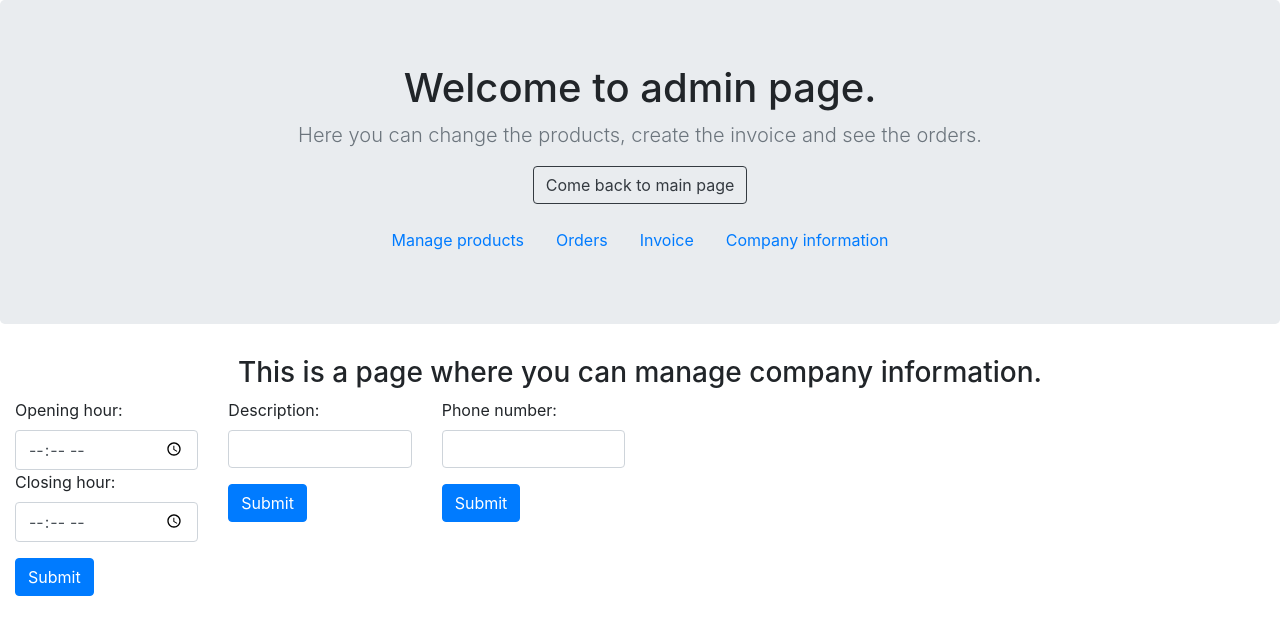
After one commit to gabba23/Duck-shop, a PHP site: page /admin/companyInfo.php in a window 1280 px wide. The commit adds this page. Shown: the top 635 px of the page. Run offline with PHP 8.4, Linux system fonts and the light colour scheme.

Commit message:
Edit available, working on companyInfo file

```diff
--- a/admin/admin.php
+++ b/admin/admin.php
@@ -26,6 +26,9 @@
             <li class="nav-item">
                 <a class="nav-link" href="invoice.php">Invoice</a>
             </li>
+            <li class="nav-item">
+                <a class="nav-link" href="companyInfo.php">Company information</a>
+            </li>
         </ul>
     </section>
 
--- /dev/null
+++ b/admin/companyInfo.php
@@ -0,0 +1,51 @@
+<?php
+require "admin.php";
+?>
+
+<!DOCTYPE html>
+<html lang="en">
+<head>
+    <meta charset="UTF-8">
+    <meta name="viewport" content="width=device-width, initial-scale=1.0">
+    <title>Company Infomation</title>
+    <link rel="stylesheet" href="https://maxcdn.bootstrapcdn.com/bootstrap/4.0.0/css/bootstrap.min.css"
+        integrity="sha384-Gn5384xqQ1aoWXA+058RXPxPg6fy4IWvTNh0E263XmFcJlSAwiGgFAW/dAiS6JXm" crossorigin="anonymous">
+</head>
+<body>
+    <section class="text-center">
+        <h3>This is a page where you can manage company information.</h3>
+    </section>
+    <div class="d-flex">
+<section class="col-2">
+    <form>
+  <div class="form-group">
+    <label>Opening hour:</label>
+    <input type="time" class="form-control">
+    <label>Closing hour:</label>
+    <input type="time" class="form-control">
+      </div>
+  <button name="saveTime" type="submit" class="btn btn-primary">Submit</button>
+</form>
+</section>
+
+<section class="col-2">
+    <form>
+  <div class="form-group">
+    <label>Description:</label>
+    <input type="text" class="form-control">
+      </div>
+  <button name="saveDesc" type="submit" class="btn btn-primary">Submit</button>
+</form>
+</section>
+
+<section class="col-2">
+    <form>
+  <div class="form-group">
+    <label>Phone number:</label>
+    <input type="number" class="form-control">
+      </div>
+  <button name="saveDesc" type="submit" class="btn btn-primary">Submit</button>
+</form>
+</section>
+
+</div>
```
Also changed, not shown: admin/action/deleteProduct.php (+6 -5 lines), admin/action/editProduct.php (added, +85 -0 lines), admin/action/messages.php (+13 -1 lines), admin/action/newProduct.php (+2 -8 lines), admin/manageProducts.php (+3 -28 lines).
